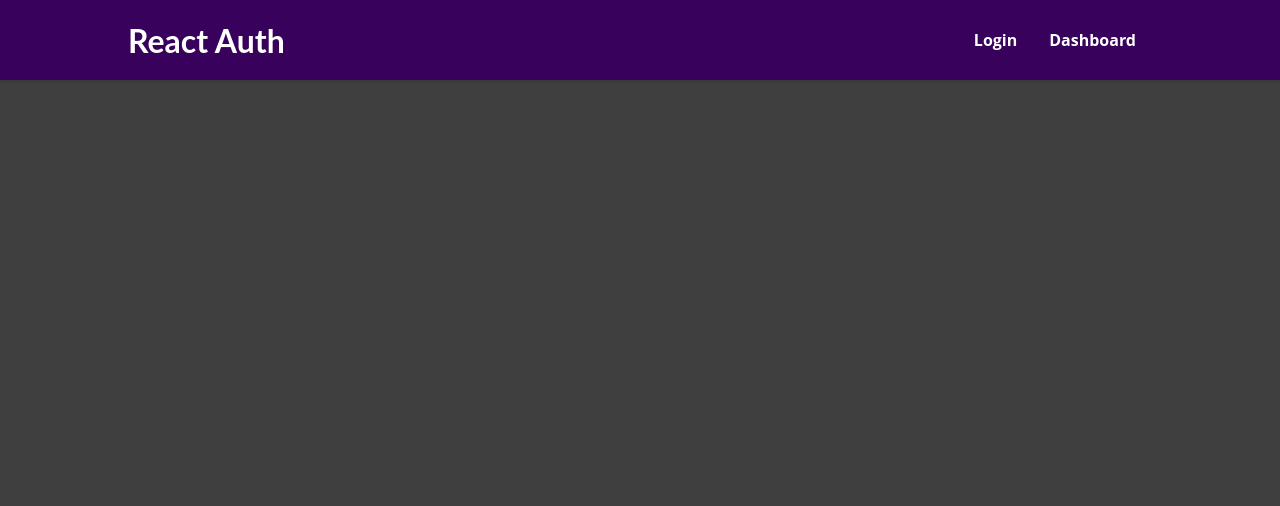
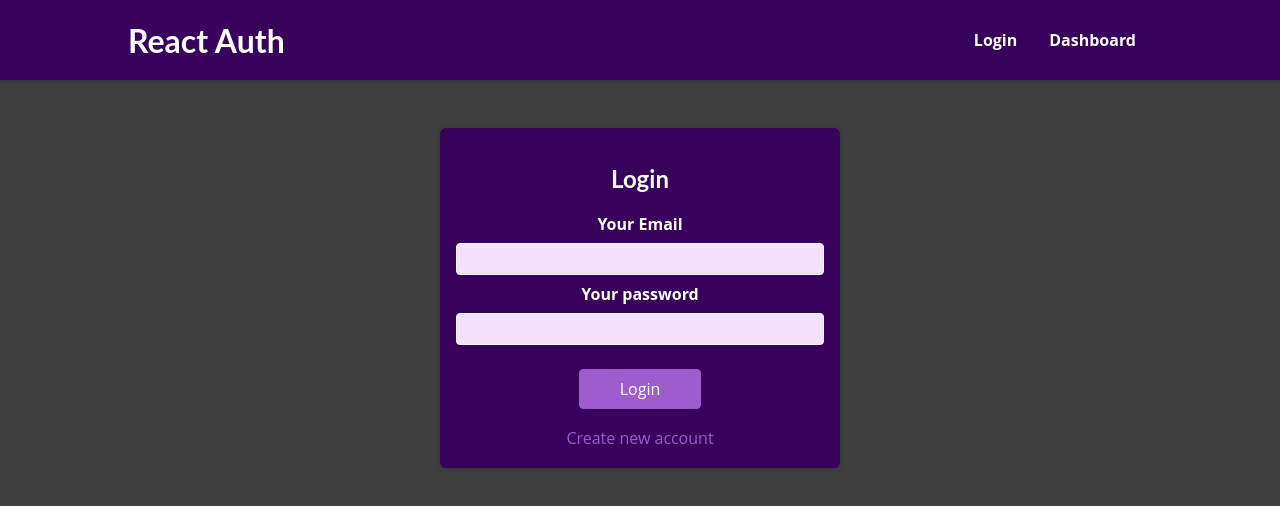
Before and after one commit to AlexHwang-497/tradingplatform, a React (Create React App) app: page /auth in a window 1280 px wide. Shown: the top 506 px of the page. Built offline with nearby package versions, Linux system fonts and the light colour scheme.

Commit message:
25.  inlcuded login/Auth form

```diff
--- a/src/App.js
+++ b/src/App.js
@@ -7,6 +7,7 @@ import { BrowserRouter } from 'react-router-dom';
 
 import HomePage from './pages/HomePage';
 import Layout from './components/layout/Layout';
+import AuthPage from './pages/AuthPage';
 
 
 
@@ -22,6 +23,12 @@ function App() {
         <Route path='/dashboard'>
             <Dashboard />
         </Route>
+
+        <Route path='/auth'>
+            <AuthPage/>
+        </Route>
+
+
       </Switch>
     </Layout>
 
--- a/src/components/AuthForm/AuthForm.js
+++ b/src/components/AuthForm/AuthForm.js
@@ -1,11 +1,80 @@
 import { useState, useRef, useContext } from "react";
 import { useHistory } from "react-router-dom";
+import AuthPage from "../../pages/AuthPage";
 
 import classes from './AuthFrom.module.css'
 
 const AuthForm =()=>{
+    const emailInputRef = useRef()
+    const passowrdInputRef= useRef()
+
+    const [isLogin, setIsLogin] = useState(true)
+    const [isLoading,setIsLoading] = useState(false)
+
+    const switchAuthModeHandler = () => {
+        setIsLogin((prevState) => !prevState);
+      };
+
+    const submitHandler = (event) => {
+        event.preventDefault()
+
+        const enteredEmail = emailInputRef.current.value
+        const enteredPassword = passowrdInputRef.current.value
+
+        let url;
+
+        if(isLogin){
+            url = 'https://identitytoolkit.googleapis.com/v1/accounts:signInWithPassword?key=AIzaSyBPAkjareXDv3BVtWIA8pF1W8PBayWMeY8';
+
+        } else {
+            url = 'https://identitytoolkit.googleapis.com/v1/accounts:signUp?key=AIzaSyBPAkjareXDv3BVtWIA8pF1W8PBayWMeY8';
+        }
+
+        fetch(url,{
+            method:'POST',
+            body: JSON.stringify({
+                email:enteredEmail,
+                password:enteredPassword,
+                returnSecureToken: true,
+            }),
+            headers:{
+                'Content-Type':'application/json'
+            }
+        }).then((res)=>{
+            if(res.ok){
+
+            } else {
+                return res.json().then((data)=>{
+                    let errorMessage='Authentication failed!'
+                    alert(errorMessage)
+                })
+            }
+        })
+    }
     return (
+        <section className={classes.auth}>
+            <h1>{isLogin ? 'Login' : 'Sign Up'}</h1>
+            <form onSubmit={submitHandler}>
+                <div className={classes.control}>
+                    <label htmlFor='email'>Your Email</label>
+                    <input type='email' id='email' required ref={emailInputRef}></input>
+                </div>
+                <div className={classes.control}>
+                    <label htmlFor='password'>Your password</label>
+                    <input type='password' id='password' required ref={passowrdInputRef}></input>
+                </div>
+                <div className={classes.actions}>
+                    <button> {isLogin ? 'Login' : 'Create Account'}</button>
+                    <button type ='button' className = {classes.toggle} onClick={switchAuthModeHandler}>
+                        {isLogin? 'Create new account' : 'Login with existing account'}
+                    </button>
+                </div>
+            </form>
+        </section>
 
     )
 
 }
+
+
+export default AuthForm
--- /dev/null
+++ b/src/pages/AuthPage.js
@@ -0,0 +1,7 @@
+import AuthFrom from '../components/AuthForm/AuthForm'
+
+const AuthPage = () =>{
+    return <AuthFrom></AuthFrom>
+}
+
+export default AuthPage
```
